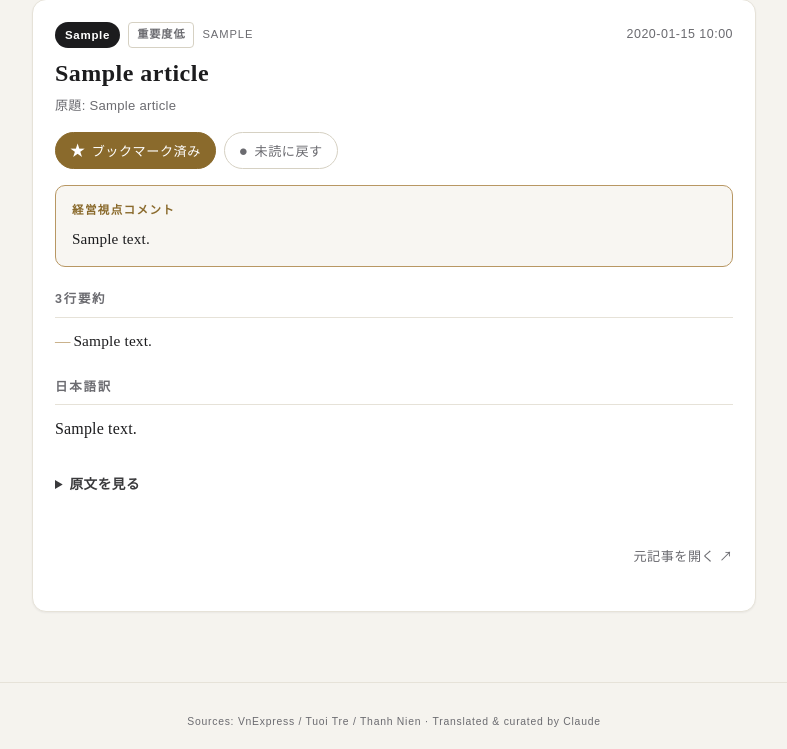
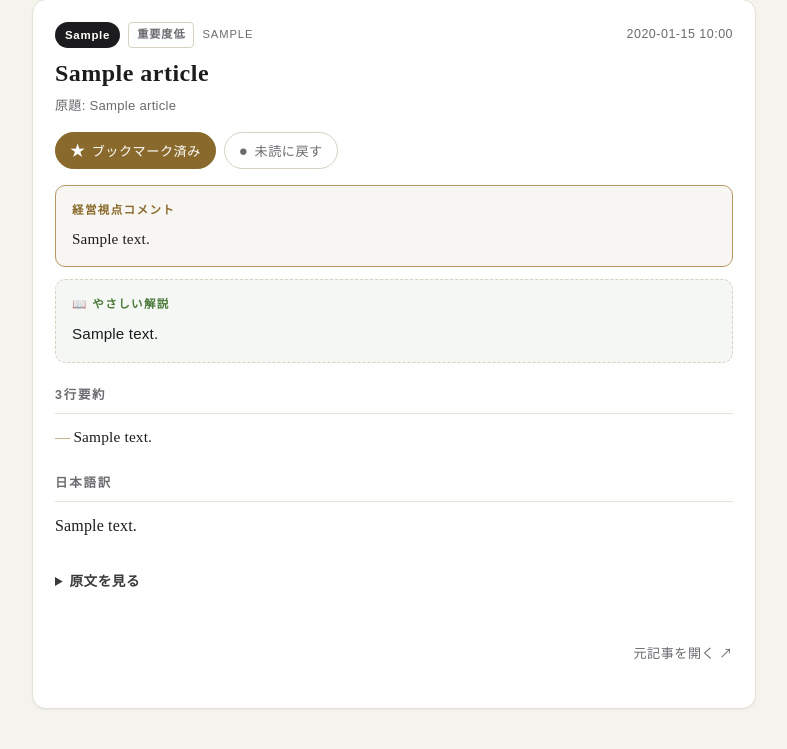
Before and after one commit to ueyuina-hub/vn-news, a Flask app: page /article/1 in a window 1280 px wide. Shown: the part 166-915 px from the top of the page, without its empty margins (246-1033 px from the left). Before the commit the page ends 893 px from the top, so only its background shows below. Run offline with Flask 3, Linux system fonts and the light colour scheme; tables that the repository leaves empty hold one stand-in row (values such as "Sample post"); some libraries are stand-ins or nearby versions.

Commit message:
Add easy_summary (こども新聞風やさしい解説) field, shown on detail page

```diff
--- a/app.py
+++ b/app.py
@@ -51,6 +51,8 @@ def _light_migrate():
         statements.append("ALTER TABLE article ADD COLUMN importance INTEGER NOT NULL DEFAULT 1")
     if "exec_comment" not in cols:
         statements.append("ALTER TABLE article ADD COLUMN exec_comment TEXT NOT NULL DEFAULT ''")
+    if "easy_summary" not in cols:
+        statements.append("ALTER TABLE article ADD COLUMN easy_summary TEXT NOT NULL DEFAULT ''")
     if "is_bookmarked" not in cols:
         statements.append(
             f"ALTER TABLE article ADD COLUMN is_bookmarked BOOLEAN NOT NULL DEFAULT {bool_default}"
--- a/fetcher.py
+++ b/fetcher.py
@@ -88,6 +88,7 @@ def _process_feed(source: str, url: str) -> int:
             category=translated["category"],
             importance=translated.get("importance", 1),
             exec_comment=translated.get("exec_comment", ""),
+            easy_summary=translated.get("easy_summary", ""),
             published_at=_parse_published(entry),
         )
         db.session.add(article)
--- a/models.py
+++ b/models.py
@@ -20,6 +20,7 @@ class Article(db.Model):
     # 経営者向け追加項目
     importance = db.Column(db.Integer, nullable=False, default=1, index=True)  # 1..3
     exec_comment = db.Column(db.Text, nullable=False, default="")               # なぜ重要か(一言)
+    easy_summary = db.Column(db.Text, nullable=False, default="")               # こども新聞風のやさしい解説
 
     # ブックマーク・既読管理
     is_bookmarked = db.Column(db.Boolean, nullable=False, default=False, index=True)
--- a/static/style.css
+++ b/static/style.css
@@ -588,6 +588,33 @@ a:hover { text-decoration: underline; }
   color: var(--fg);
 }
 
+/* やさしい解説(こども新聞風) */
+.easy-box {
+  margin: 12px 0 8px;
+  padding: 14px 16px;
+  border: 1px dashed var(--line-strong);
+  background: rgba(74, 122, 58, 0.06); /* 緑系のうっすら背景 */
+  border-radius: 10px;
+}
+.easy-label {
+  font-size: 0.72rem;
+  font-weight: 700;
+  margin: 0 0 6px;
+  color: var(--ok);
+  letter-spacing: 0.12em;
+  font-family: "Hiragino Sans", sans-serif;
+}
+.easy-label::before {
+  content: "📖 ";
+}
+.easy-text {
+  margin: 0;
+  font-size: 0.95rem;
+  line-height: 1.85;
+  color: var(--fg);
+  font-family: "Hiragino Sans", "Noto Sans JP", sans-serif; /* 本文と区別するためゴシック */
+}
+
 .detail-section { margin-top: 22px; }
 .detail-section h2 {
   font-family: "Hiragino Sans", sans-serif;
--- a/templates/detail.html
+++ b/templates/detail.html
@@ -35,6 +35,13 @@
       <section class="exec-box">
         <h2 class="exec-label">経営視点コメント</h2>
         <p class="exec-text">{{ article.exec_comment }}</p>
+      </section>
+    {% endif %}
+
+    {% if article.easy_summary %}
+      <section class="easy-box">
+        <h2 class="easy-label">やさしい解説</h2>
+        <p class="easy-text">{{ article.easy_summary }}</p>
       </section>
     {% endif %}
 
```
Also changed, not shown: translator.py (+16 -18 lines).
